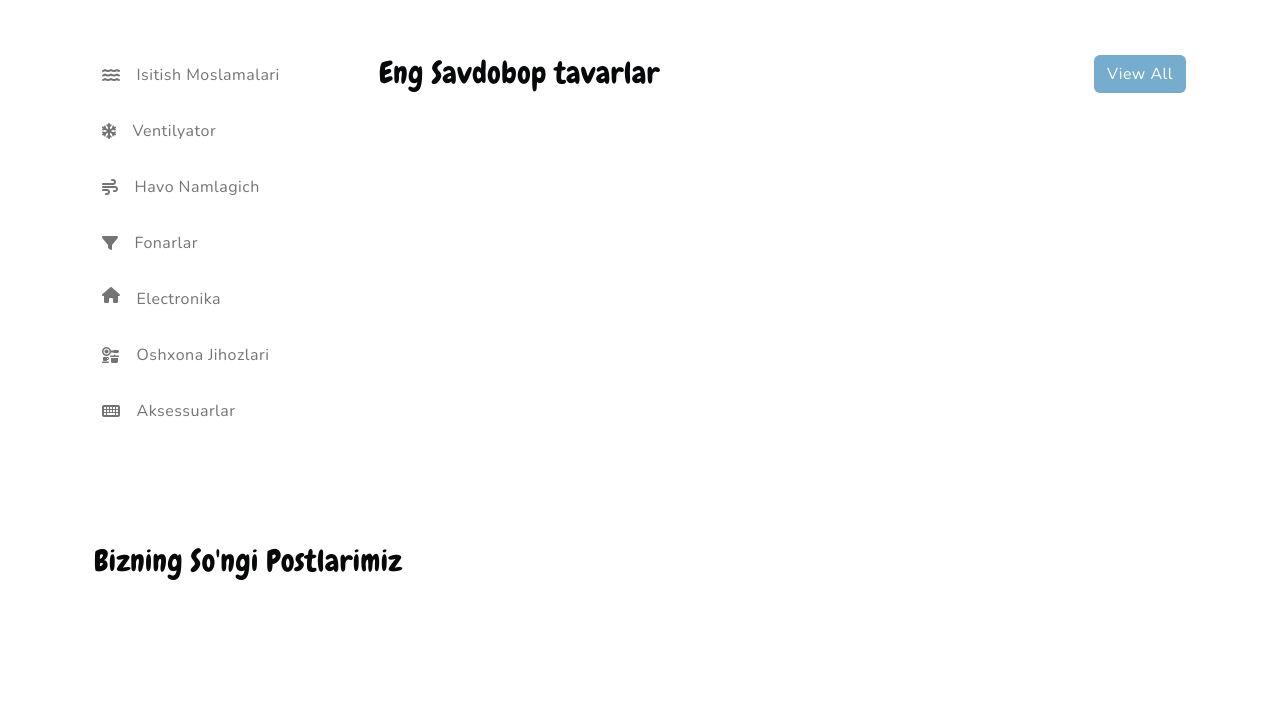
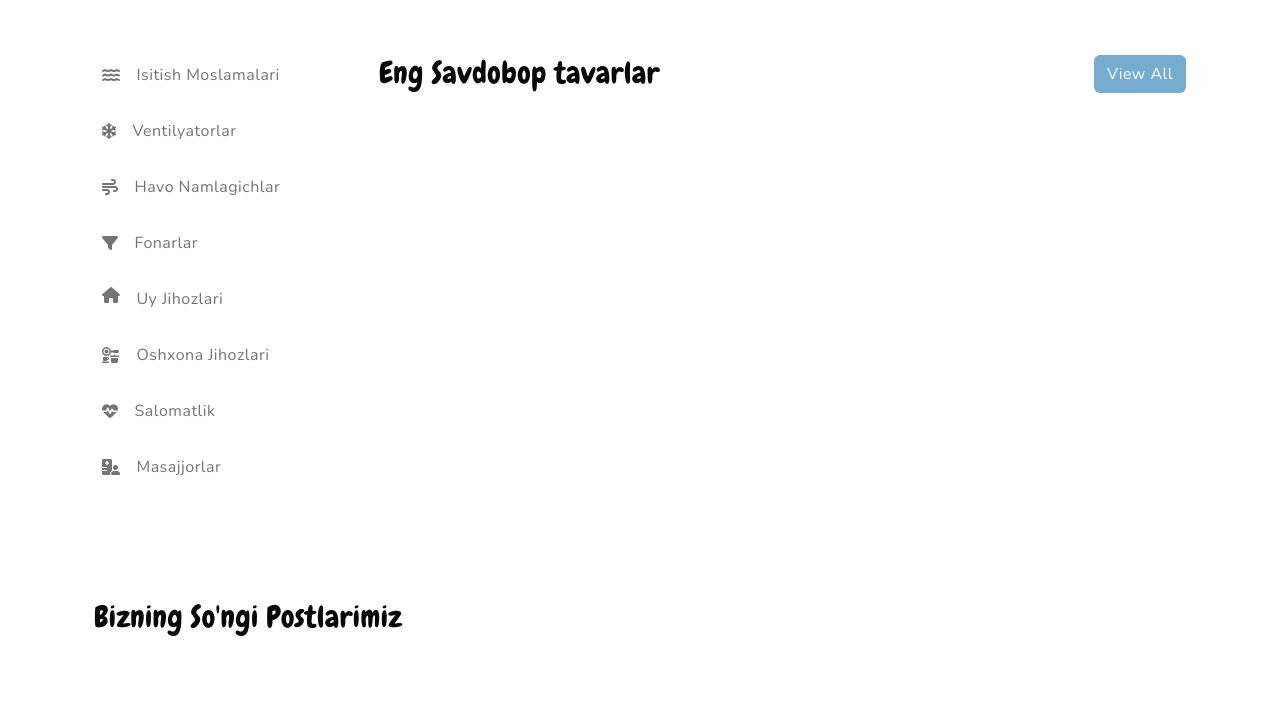
Before and after one commit to xudikk/climate-home, a Django app: page / in a window 1280 px wide. Shown: the part 741-1468 px from the top of the page. Run offline with Django 5.2, Linux system fonts and the light colour scheme; data that the repository does not hold is empty; some libraries are stand-ins or nearby versions.

Commit message:
Update index.html
2-3 ta categoryalar nomi chanched qilindi va 1ta category qoshildi

```diff
--- a/templates/index.html
+++ b/templates/index.html
@@ -103,13 +103,13 @@
             <li class="nav-item">
               <a href="{% url 'ctg_filter' slug='vent' %}#shop-categories" class="nav-link d-flex align-items-center gap-3 p-2">
                 <i class="fa-solid fa-snowflake"></i>
-                <span>Ventilyator</span>
+                <span>Ventilyatorlar</span>
               </a>
             </li>
             <li class="nav-item">
               <a href="{% url 'ctg_filter' slug='namlagich' %}#shop-categories" class="nav-link d-flex align-items-center gap-3 p-2">
                 <i class="fa-solid fa-wind"></i>
-                <span>Havo Namlagich</span>
+                <span>Havo Namlagichlar</span>
               </a>
             </li>
             <li class="nav-item">
@@ -119,10 +119,10 @@
               </a>
             </li>
             <li class="nav-item position-relative">
-              <a href="{% url 'ctg_filter' slug='elektronika' %}#shop-categories" class="nav-link d-flex align-items-center gap-3 p-2">
+              <a href="{% url 'ctg_filter' slug='uy' %}#shop-categories" class="nav-link d-flex align-items-center gap-3 p-2">
                 <div class="d-flex gap-3">
                   <i class="fas fa-house"></i>
-                  <span>Electronika</span>
+                  <span>Uy Jihozlari</span>
                 </div>
               </a>
             </li>
@@ -133,9 +133,15 @@
               </a>
             </li>
             <li class="nav-item">
-              <a href="{% url 'ctg_filter' slug='aksessuar' %}#shop-categories" class="nav-link d-flex align-items-center gap-3 p-2">
-                <i class="fa-solid fa-keyboard"></i>
-                <span>Aksessuarlar</span>
+              <a href="{% url 'ctg_filter' slug='salomat' %}#shop-categories" class="nav-link d-flex align-items-center gap-3 p-2">
+                <i class="fa-solid fa-heart-pulse"></i>
+                <span>Salomatlik</span>
+              </a>
+            </li>
+            <li class="nav-item">
+              <a href="{% url 'ctg_filter' slug='masaj' %}#shop-categories" class="nav-link d-flex align-items-center gap-3 p-2">
+                <i class="fa-solid fa-hospital-user"></i>
+                <span>Masajjorlar</span>
               </a>
             </li>
           </ul>
```
